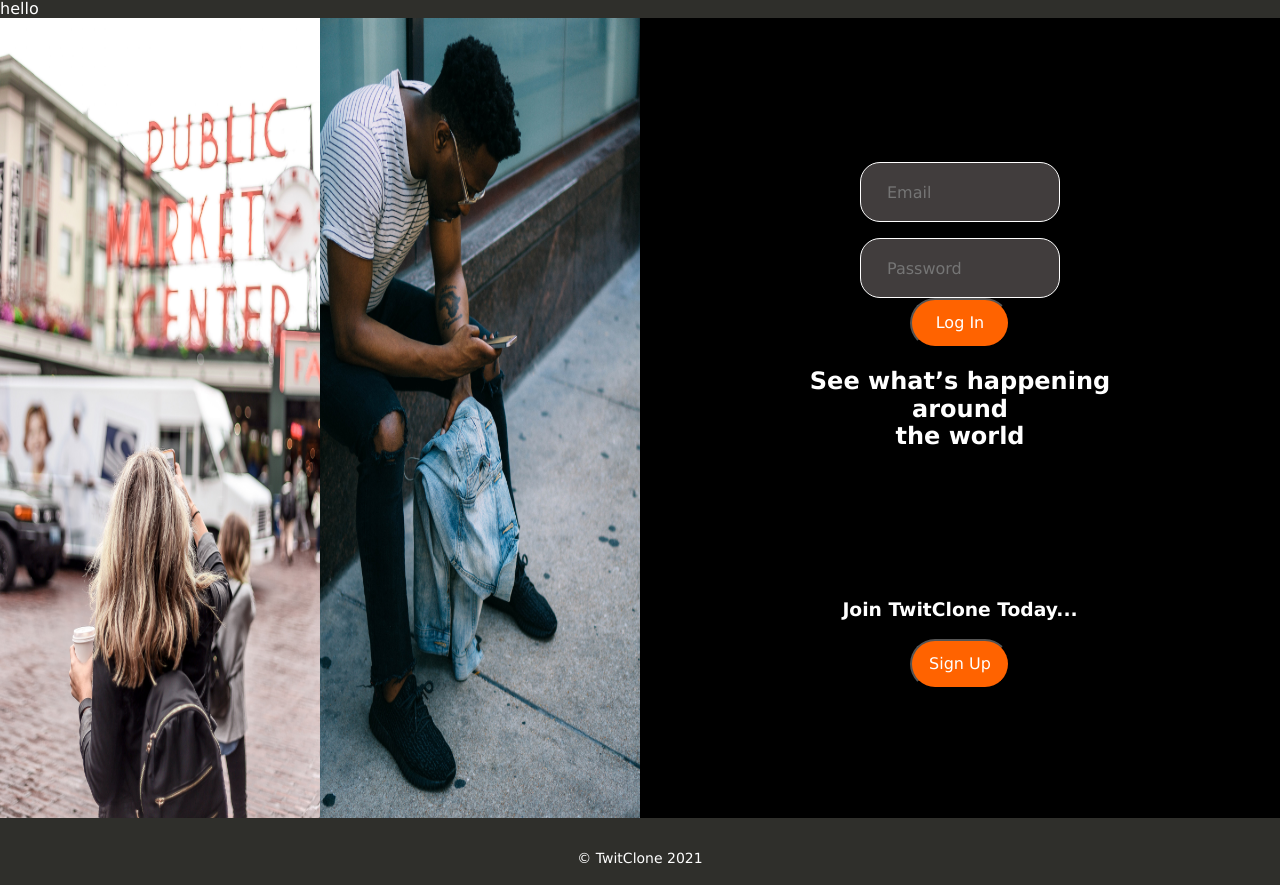
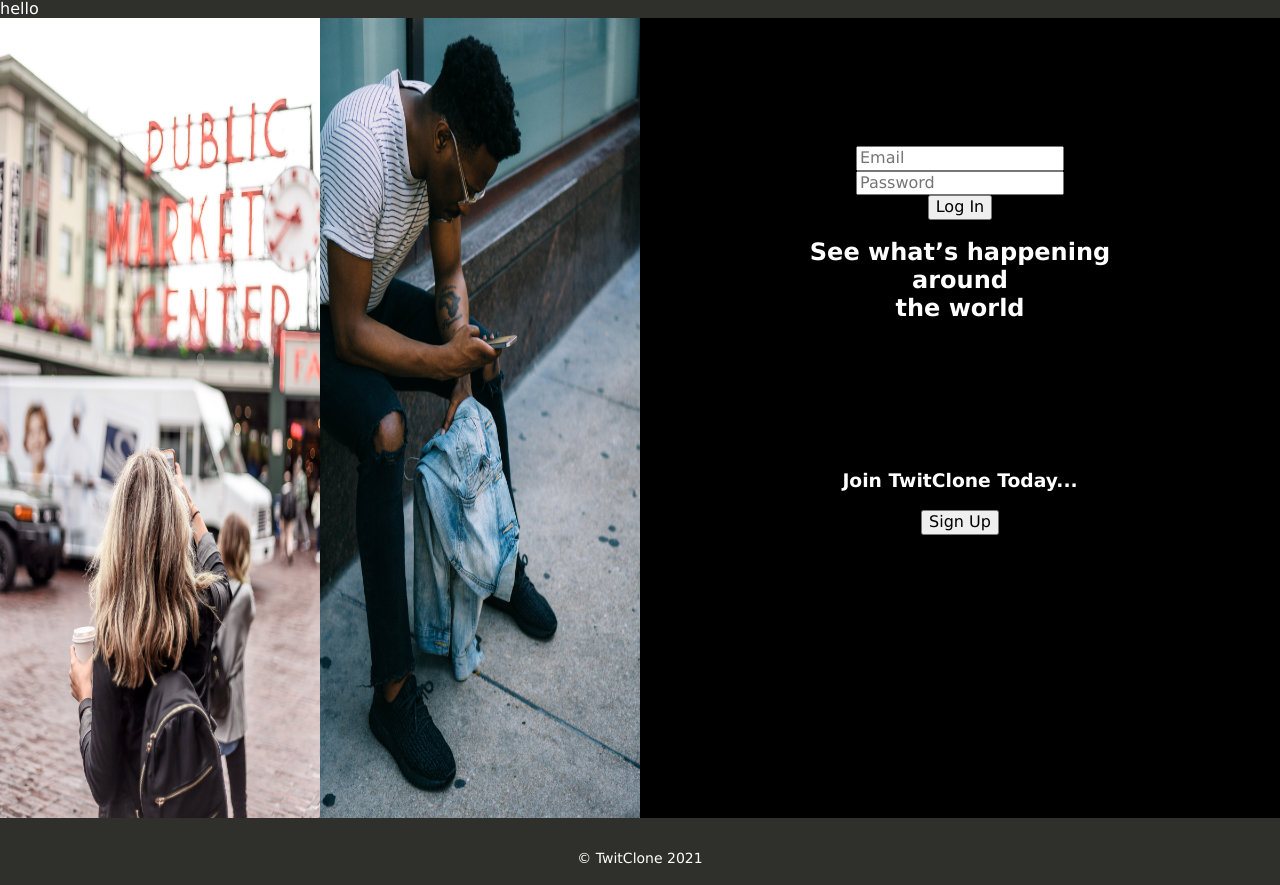
Before and after one commit to mafaro21/twitClone, a React (Create React App) app in the folder client/: page / in a window 1280 px wide. Built offline with nearby package versions, Linux system fonts and the light colour scheme.

Commit message:
changed class to className

```diff
--- a/client/src/views/Login.js
+++ b/client/src/views/Login.js
@@ -23,11 +23,11 @@ function Login() {
 
                         <form>
                             <div>
-                                <input type="email" placeholder="Email" class="login-input ma3" required />
-                                <input type="password" placeholder="Password" class="login-input" required />
+                                <input type="email" placeholder="Email" classname="login-input ma3" required />
+                                <input type="password" placeholder="Password" classname="login-input" required />
                             </div>
 
-                            <input type="submit" value="Log In" class="br-pill login-submit grow " />
+                            <input type="submit" value="Log In" classname="br-pill login-submit grow " />
 
                         </form>
 
@@ -37,7 +37,7 @@ function Login() {
 
                         <h3 className="pt6 animate-enter">Join TwitClone Today...</h3>
 
-                        <Link to="/signup" ><button class="br-pill login-submit grow " >Sign Up</button> </Link>
+                        <Link to="/signup" ><button classname="br-pill login-submit grow " >Sign Up</button> </Link>
 
 
 
```
